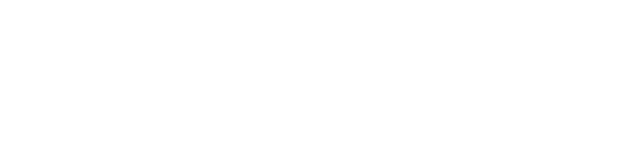
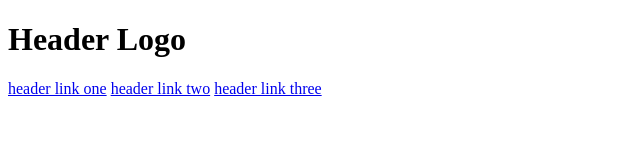
Before and after one commit to oldyellowshed/Landing-Page, a plain HTML site: page index.html in a window 1280 px wide. Shown: the whole page, without its empty margins (0-640 px from the left). Drawn offline with Linux system fonts and the light colour scheme.

Commit message:
Add header section

```diff
--- a/index.html
+++ b/index.html
@@ -7,6 +7,16 @@
     <link rel="stylesheet" href="styles.css">
 </head>
 <body>
+    <div class="header">
+        <h1 class="logo">Header Logo</h1>
+        <div class="headerlinks">
+            <a href="index.html">header link one</a>
+            <a href="index.html">header link two</a>
+            <a href="index.html">header link three</a>
+        </div>
+    </div>
+    <div class="hero">
 
+    </div>
 </body>
 </html>
```
